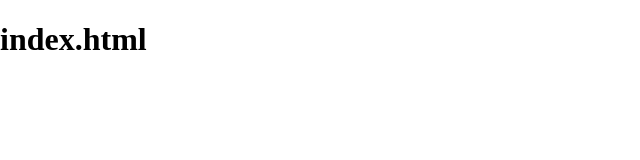
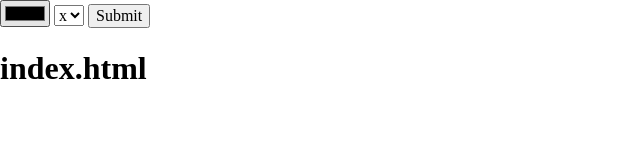
Before and after one commit to kwlsq/color-scheme-picker, a website built with Vite: page index.html in a window 1280 px wide. Shown: the whole page, without its empty margins (0-640 px from the left). Built offline with nearby package versions, Linux system fonts and the light colour scheme.

Commit message:
prepare inputs and getting the value from it

```diff
--- a/index.html
+++ b/index.html
@@ -1,9 +1,21 @@
 <html>
-    <head><link rel="stylesheet" href="https://cdnjs.cloudflare.com/ajax/libs/normalize/8.0.1/normalize.css">
+
+<head>
+    <link rel="stylesheet" href="https://cdnjs.cloudflare.com/ajax/libs/normalize/8.0.1/normalize.css">
     <link rel="stylesheet" href="index.css">
 </head>
+
 <body>
+    <form id="form">
+        <input id="seed-color" name="seed-color" type="color" aria-label="seed color picker">
+        <select id="scheme-mode" name="scheme-mode">
+            <option value="opt-x">x</option>
+            <option value="opt-z">z</option>
+        </select>
+        <button type="submit">Submit</button>
+    </form>
     <h1>index.html</h1>
     <script src="index.js"></script>
 </body>
+
 </html>
--- a/index.js
+++ b/index.js
@@ -1,13 +1,23 @@
 const baseURL = "https://www.thecolorapi.com"
 
+const form = document.getElementById("form")
+
+document.addEventListener("submit", (e) => {
+    e.preventDefault()
+    const seedColorData = new FormData(form)
+    const seedColor = seedColorData.get('seed-color')
+    const schemeMode = seedColorData.get('scheme-mode')
+    console.log(seedColor)
+    console.log(schemeMode)
+})
 const getColors = () => {
     fetch(`${baseURL}/id?hex=0047AB`)
-        .then(response=>response.json())
-        .then(data=>console.log(data))
+        .then(response => response.json())
+        .then(data => console.log(data))
 }
 
 const getSchemes = () => {
     fetch(`${baseURL}/scheme?hex=0047AB&mode=analogic`)
-        .then(response=>response.json())
-        .then(data=>console.log(data))
+        .then(response => response.json())
+        .then(data => console.log(data))
 }
```
Lines whose indentation alone changed are shown as unchanged.
